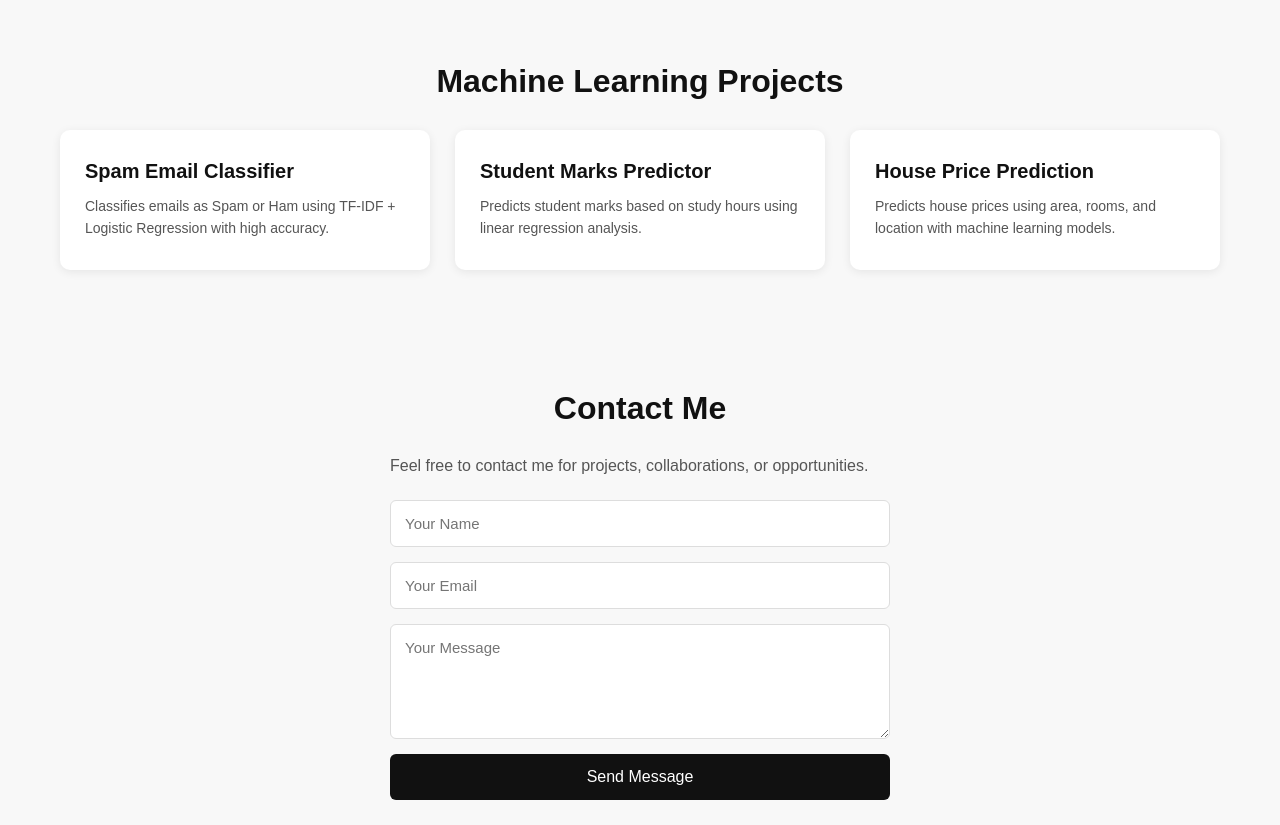
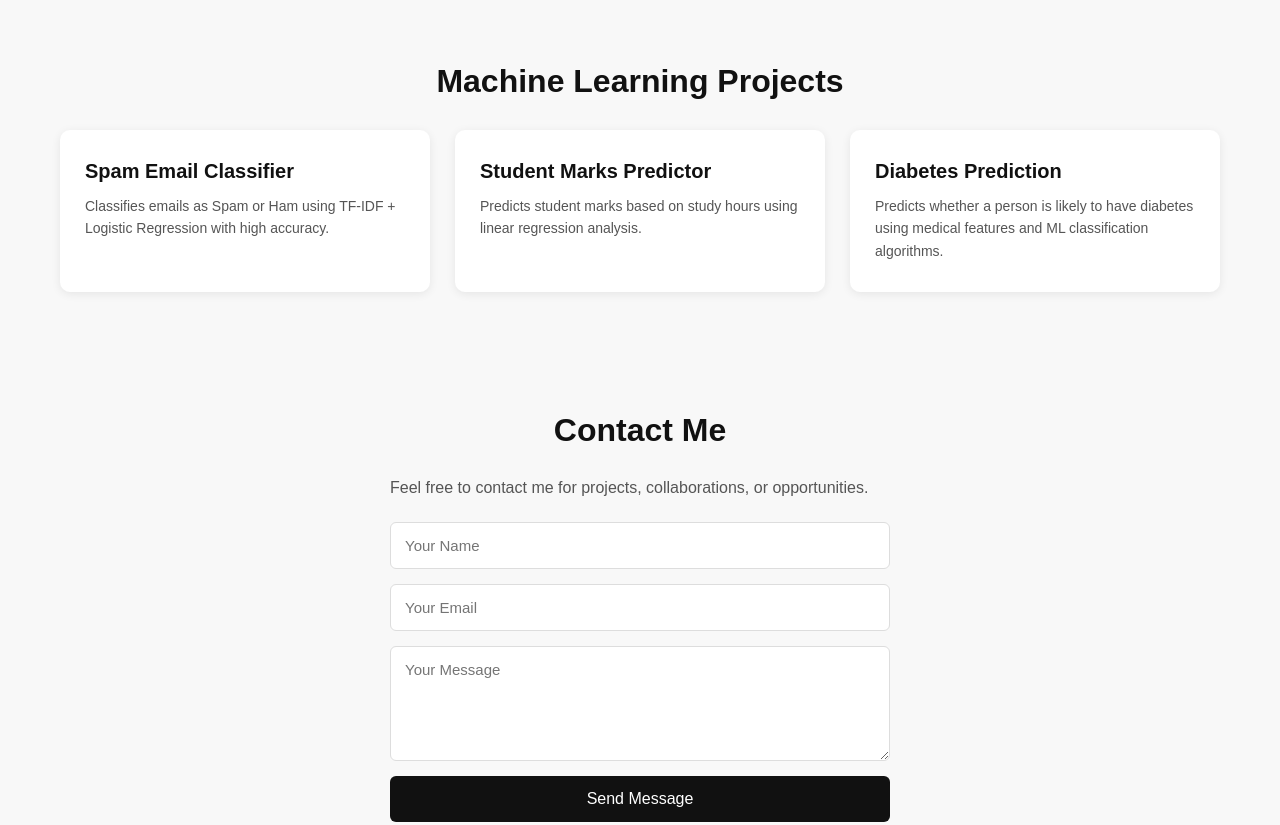
Before and after one commit to vijayshahiii/portfolio_website, a plain HTML site: page index.html in a window 1280 px wide. Shown: the part 980-1805 px from the top of the page. Drawn offline with Linux system fonts and the light colour scheme.

Commit message:
Updated Projects Section

```diff
--- a/index.html
+++ b/index.html
@@ -440,14 +440,15 @@
         <h3>Spam Email Classifier</h3>
         <p>Classifies emails as Spam or Ham using TF-IDF + Logistic Regression with high accuracy.</p>
       </div>
-      <div class="project-card" onclick="window.open('https://github.com/yourgithub/student-marks-predictor')">
+      <div class="project-card" onclick="window.open('https://github.com/vijayshahiiident-marks-predictor')">
         <h3>Student Marks Predictor</h3>
         <p>Predicts student marks based on study hours using linear regression analysis.</p>
       </div>
-      <div class="project-card" onclick="window.open('https://github.com/yourgithub/house-price-ml')">
-        <h3>House Price Prediction</h3>
-        <p>Predicts house prices using area, rooms, and location with machine learning models.</p>
-      </div>
+     <div class="project-card" onclick="window.open('https://github.com/vijayshahiii/diabetes-prediction-model')">
+  <h3>Diabetes Prediction</h3>
+  <p>Predicts whether a person is likely to have diabetes using medical features and ML classification algorithms.</p>
+</div>
+
     </div>
   </section>
 
```
